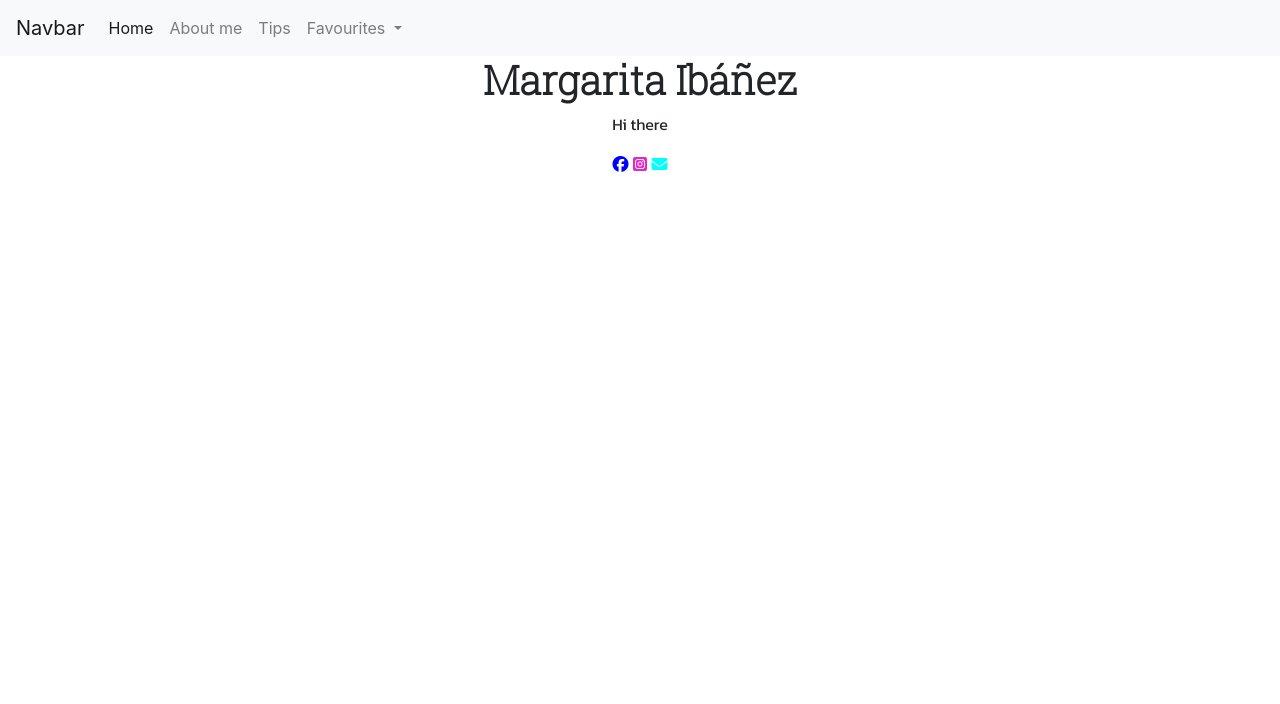
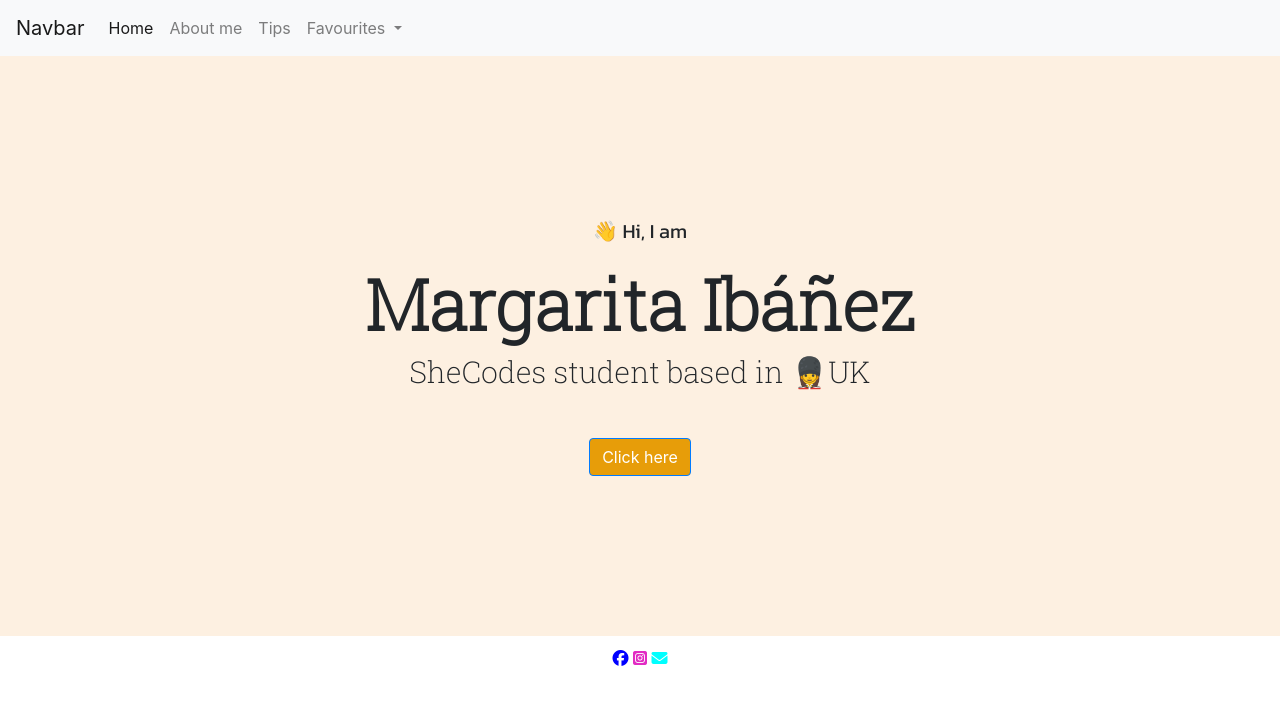
Before and after one commit to Margarita827/Portfolio-Project, a plain HTML site: page index.html in a window 1280 px wide. Drawn offline with nearby package versions, Linux system fonts and the light colour scheme.

Commit message:
background color

```diff
--- a/index.html
+++ b/index.html
@@ -23,6 +23,12 @@
     <link rel="preconnect" href="https://fonts.gstatic.com" crossorigin />
     <link
       href="https://fonts.googleapis.com/css2?family=Kanit:ital,wght@0,200;0,300;0,400;1,200&family=Noto+Sans&family=Poppins:wght@200&family=Roboto+Slab:wght@200&display=swap"
+      rel="stylesheet"
+    />
+    <link rel="preconnect" href="https://fonts.googleapis.com" />
+    <link rel="preconnect" href="https://fonts.gstatic.com" crossorigin />
+    <link
+      href="https://fonts.googleapis.com/css2?family=Roboto+Slab:wght@200&display=swap"
       rel="stylesheet"
     />
 
@@ -79,8 +85,13 @@
         </ul>
       </div>
     </nav>
-    <h1>Margarita Ibáñez</h1>
-    <p>Hi there</p>
+    <div class="hero">
+      <p>👋 Hi, I am</p>
+      <h1>Margarita Ibáñez</h1>
+      <h3 class="mb-5">SheCodes student based in 💂‍♀️UK</h3>
+
+      <a href="#" class="btn btn-primary">Click here</a>
+    </div>
   </body>
 
   <footer>
--- a/style.css
+++ b/style.css
@@ -1,12 +1,48 @@
+
+:root {
+    --branding-color: rgb(231, 157, 9);
+    --secondary-color:  rgb(253, 240, 225);
+    --heading-font: 'Roboto Slab', serif;
+}
+
+.btn-primary {
+    background: var(--branding-color);
+
+}
+
 h1 {
     text-align: center;
-    font-family: 'Roboto Slab', serif;
+    font-family: var(--heading-font);
     font-weight: bold;
+    font-size: 70px;
+}
+
+h3 {
+    text-align: center;
+    font-family: var(--heading-font);
+
 }
 
 p {
    font-family: 'Kanit', sans-serif;
    text-align: center;
+}
+
+.hero {
+    background: var(--secondary-color);
+    text-align: center;
+    padding: 160px 20px;
+}
+
+.hero p {
+    font-family: 'Kanit', sans-serif;
+    font-size: 20px;
+}
+
+.hero h3 {
+     text-align: center;
+    font-family: 'Roboto Slab', serif;
+    font-size: 30px;
 }
 
 footer {
@@ -29,9 +65,7 @@ footer {
 
 
 
-h3 {
-    text-align: center;
-}
+
 
 .homepage {
     text-align: center;
```
